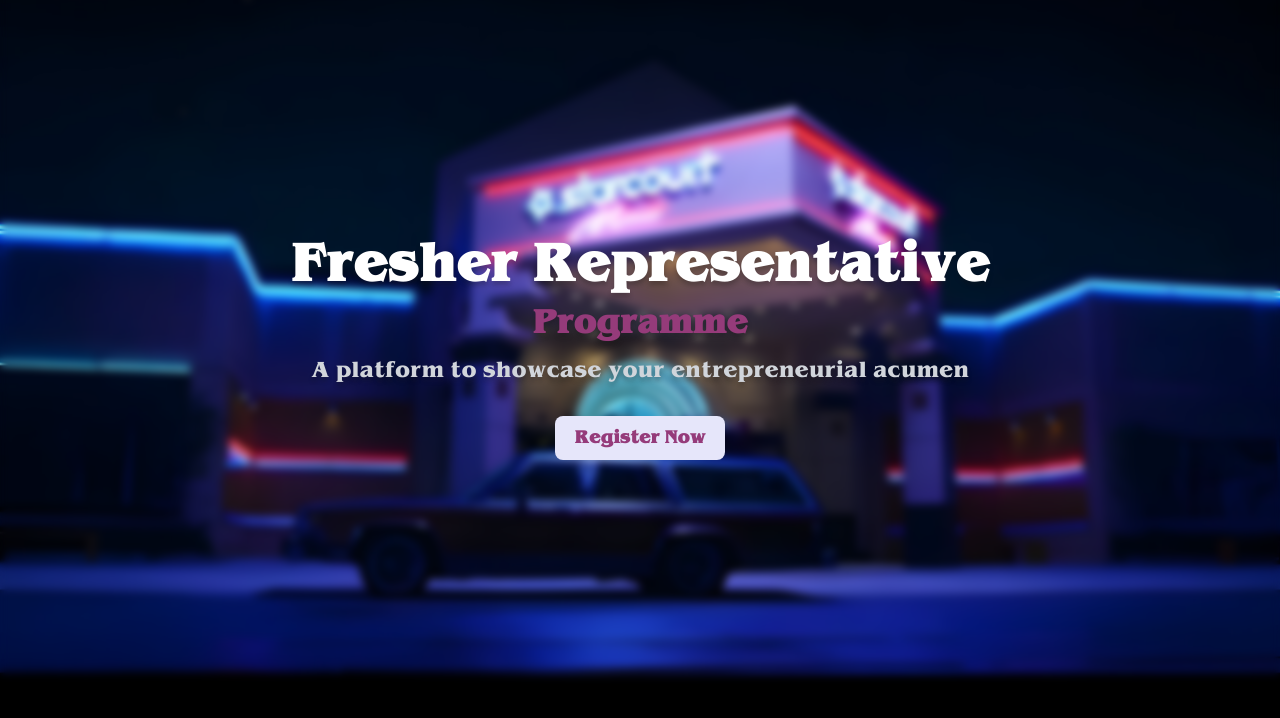
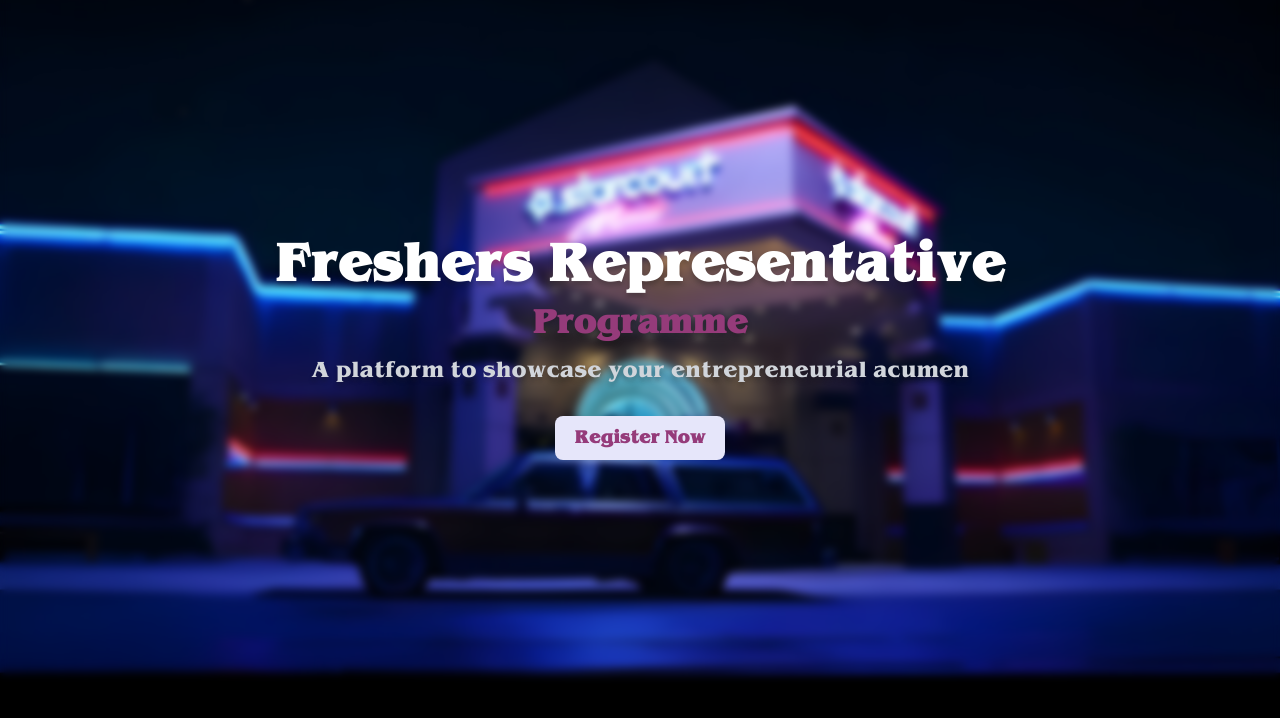
Before and after one commit to Sanschinu95/fr-programme, a website: page index.html in a window 1280 px wide. Shown: the part 82-800 px from the top of the page. Drawn offline with nearby package versions, Linux system fonts and the light colour scheme; grey boxes are pictures that could not be loaded.

Commit message:
Update index.html

```diff
--- a/index.html
+++ b/index.html
@@ -57,7 +57,7 @@
           <h1
             class="text-4xl md:text-5xl sm:text-3xl font-bold mb-4 text-black-700  z-10 "
           >
-            Fresher Representative
+            Freshers Representative
           </h1>
           <h2
             class="text-3xl md:text-4xl sm:text-2xl font-bold mb-4  glowing-text"
```
